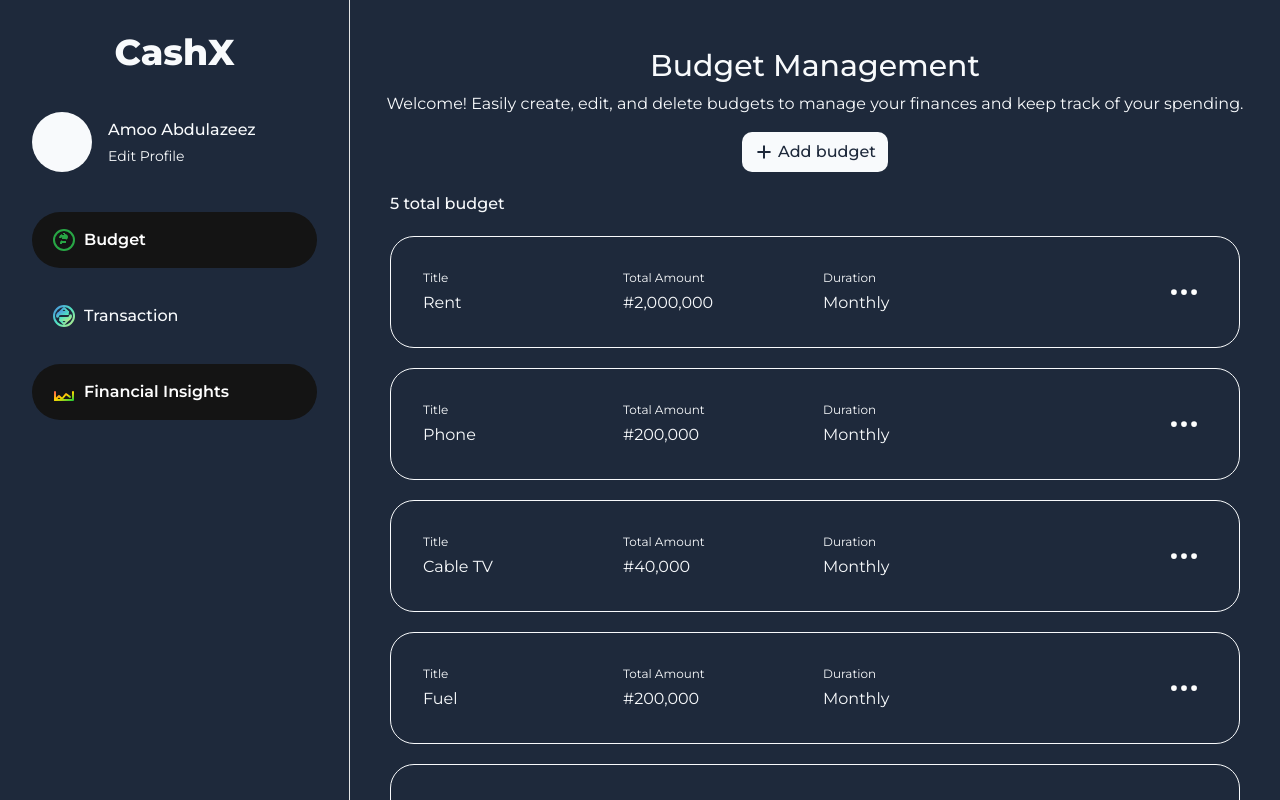
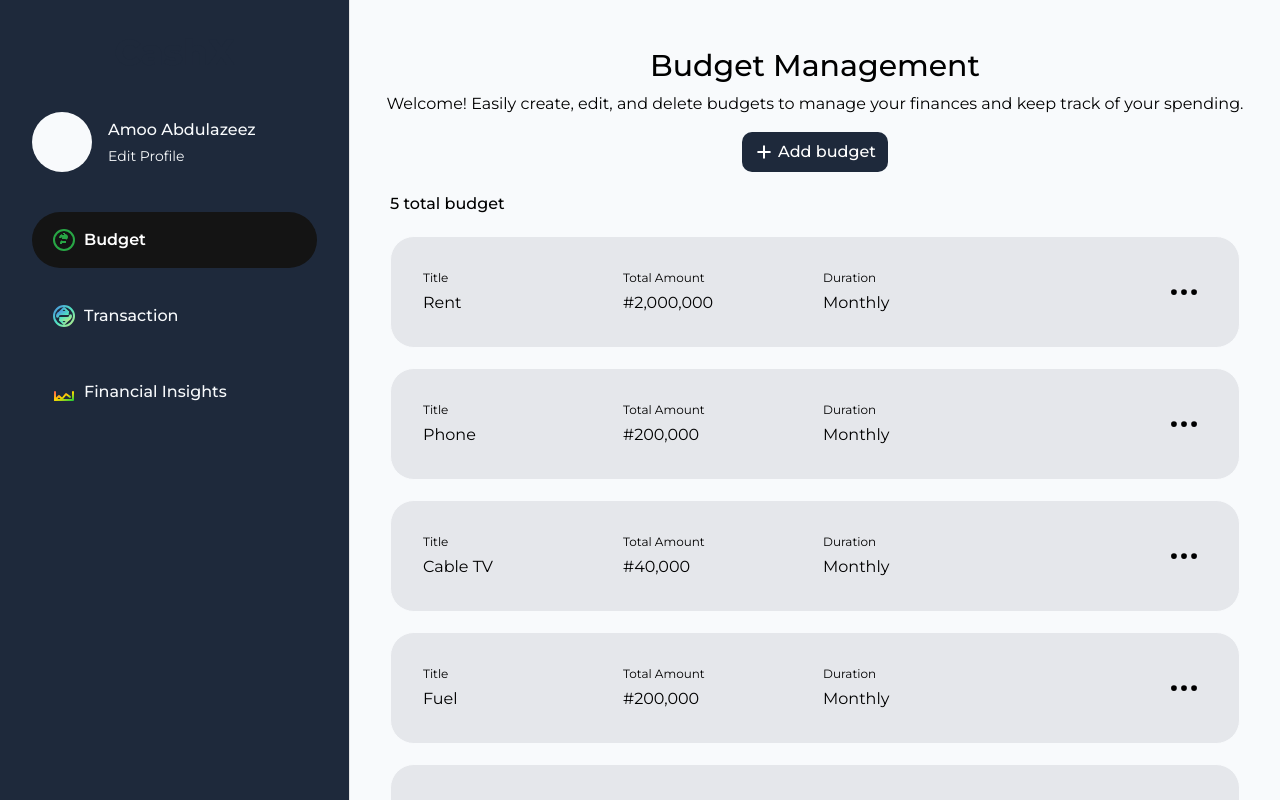
Before and after one commit to Azeez095/CashX, a Vue app: page /dashboard/budget in a window 1280 px wide. Built offline with nearby package versions, Linux system fonts and the light colour scheme.

Commit message:
Responsiveness updated

```diff
--- a/index.css
+++ b/index.css
@@ -14,7 +14,7 @@
 }
 
 body{
-    color: #F8FAFC;
+    color:black;
 }
 
 
--- a/src/components/AppBtn.vue
+++ b/src/components/AppBtn.vue
@@ -28,6 +28,15 @@ const props = defineProps({
     type: Boolean,
     default: false,
   },
+  backgroundColor: {
+      type: String,
+      default: 'white',
+    },
+  textColor: {
+      type: String,
+      default: 'white',
+    },
+
 });
 
 const emit = defineEmits(["click"]);
@@ -41,9 +50,18 @@ const handleClick = (event) => {
 
 <style scoped>
 .primary {
-    background: #F8FAFC;
-    color: #1E293B;
+  background-color: #1E293B;
+  color: white;
 }
+.secondary {
+  background-color: white;
+  color: #1E293B;
+}
+.secondary:hover{
+    background: lightblue;
+    color:#1E293B ;
+}
+
 .primary:hover{
     background: lightblue;
     color:#1E293B ;
@@ -51,5 +69,9 @@ const handleClick = (event) => {
 
 .outline {
   outline-style: auto;
+
+}
+.outline:hover{
+    background: rgb(255, 77, 0);
 }
 </style>
--- a/src/components/AppInput.vue
+++ b/src/components/AppInput.vue
@@ -1,5 +1,5 @@
 <template>
-  <div class="flex flex-col gap-1 " :class="{ 'checkbox': type === 'checkbox' }">
+  <div class="flex flex-col gap-1 " :class="{ 'checkbox': type === 'checkbox' } ">
     <label :for="id">{{ label }}</label>
     <input v-if="type !== 'select' && type !== 'textarea'" :type="showPassword ? 'text' : type" :name="name" :id="id"
       :placeholder="placeholder" :minlength="type === 'password' ? min : undefined" :required=required
@@ -113,13 +113,15 @@ input,
 textarea {
   width: 100%;
   padding: 8px 12px;
-  border: 1px solid #F8FAFC;
+  border: 1px solid gray;
   border-radius: 20px;
   outline: none;
-  color:#F8FAFC;
-  background-color: #1E293B;
+  color:black;
+  background-color: #F8FAFC;
 }
-
+input::placeholder{
+  color:black
+}
 input:hover {
   box-shadow: 0 4px 8px rgb(226, 226, 104, 0.2);
   border: 1px solid #2563EB;
--- a/src/components/SideNav.vue
+++ b/src/components/SideNav.vue
@@ -1,29 +1,29 @@
 <template>
-    <div class="h-screen hidden lg:block min-w-[350px]  border-r border-r-[#E5E5E5]">
+    <div class="bg-custom-dark h-screen hidden lg:block min-w-[350px]  border-r border-r-[#E5E5E5]">
         <div class="p-8 flex flex-col gap-10">
-            <h1 class="text-4xl text-center font-extrabold">CashX</h1>
+            <h1 class="sm:text-custom-dark text-4xl text-center font-extrabold">CashX</h1>
             <div class="flex gap-4 items-center">
                 <div class="w-[60px] h-[60px] rounded-full bg-custom-light"></div>
-                <div class="flex flex-col gap-1">
+                <div class="flex flex-col gap-1 text-custom-light">
                     <h2 class="font-medium">{{ user?.name }}</h2>
                     <span class="text-sm cursor-pointer">Edit Profile</span>
                 </div>
             </div>
             <div class="flex flex-col gap-5">
                 <router-link to="/dashboard/budget"
-                    class="py-4 px-5 w-full flex font-medium items-center gap-2 rounded-[30px] text-[#141414]"
+                    class="py-4 px-5 w-full flex font-medium items-center gap-2 rounded-[30px] text-custom-light"
                     exact-active-class="active_link">
                     <img class="h-6 w-6" src="@/assets/icons/budget.svg" alt="">
                     Budget
                 </router-link>
-                <router-link to="/"
+                <router-link to="/dashboard/transaction"
                     class="py-4 px-5 w-full font-medium flex items-center gap-2 rounded-[30px] text-custom-light"
                     exact-active-class="active_link">
                     <img class="h-6 w-6" src="@/assets/icons/transaction.svg" alt="">
                     Transaction
                 </router-link>
-                <router-link to=""
-                    class="py-4 px-5 w-full font-medium flex items-center gap-2 rounded-[30px] text-[#141414]"
+                <router-link to="/dashboard/financial-insight"
+                    class="py-4 px-5 w-full font-medium flex items-center gap-2 rounded-[30px] text-custom-light"
                     exact-active-class="active_link">
                     <img class="h-6 w-6" src="@/assets/icons/insight.svg" alt="">
                     Financial Insights
@@ -31,7 +31,7 @@
             </div>
         </div>
     </div>
-    <div class="py-3 lg:hidden bg-white border-0 px-4 flex items-center justify-between sticky top-0">
+    <div class="py-3 lg:hidden bg-white border-0 px-4 flex items-center justify-between sticky top-0 ">
         <h1 class="text-4xl text-center font-extrabold logo">CashX</h1>
         <img @click="toggleMenu" class="w-8 h-8" src="@/assets/icons/hamburger.svg" alt="hamburger">
     </div>
--- a/src/views/Signup.vue
+++ b/src/views/Signup.vue
@@ -13,10 +13,10 @@
                       <AppInput label="Email address" type="email" required v-model="email" name="email" id="email" placeholder="Enter a email address" />
                       <AppInput label="Password" type="password" required v-model="password" :min="8" name="password" id="password" placeholder="min 8 chars" />
                       <AppInput label="I agree to the Terms & Privacy" type="checkbox" v-model="checkbox" name="checkbox" id="checkbox" placeholder="min 8 chars" />
-                        <AppBtn type="submit" variant="primary" >Sign up</AppBtn>
+                        <AppBtn type="submit" variant="secondary" >Sign up</AppBtn>
                   </form>
               <div>
-                  Have an account? <a class="underline" href="/login">Log in</a>
+                  Have an account? <a class="hover:text-blue-300 underline" href="/login">Log in</a>
               </div>
           </div>
           <img class="rounded-2xl hidden lg:flex h-[80vh] w-[490px] xl:w-fit" src="@/assets/images/auth-banner.png" alt="home-banner">
--- a/src/views/dashboard/Budget.vue
+++ b/src/views/dashboard/Budget.vue
@@ -1,22 +1,21 @@
 <!-- eslint-disable vue/multi-word-component-names -->
 <template>
-    <div class="bg-custom-dark text-custom-light " @click="closeMenu" >
+    <div class="bg-custom-light text-black " @click="closeMenu" >
         <div class="flex flex-col gap-2 text-center ">
             <h1 class="font-medium text-3xl">Budget Management</h1>
             <span>Welcome! Easily create, edit, and delete budgets to manage your finances and keep track of your spending.</span>
         </div>
             <div class="flex flex-col mb-4 gap-6 lg:gap-10">
                 <div class="flex items-center justify-center mt-4">
-                   <AppBtn>
+                   <AppBtn @click="toggleModal(null, 'add')" variant="primary">
                         <img src="@/assets/icons/Add.svg" alt="add">
-
                         Add budget
                     </AppBtn>
 
                 </div>
                 <h2 class="font-medium px-2 lg:my-[-20px]">{{ budgets.length }} total budget</h2>
                 <div class="flex flex-col  gap-4">
-                    <div v-for="(budget, index) in budgets" :key="index" class=" bg-custom-dark border border-custom-light mx-2 mb-1 max-w-full p-8 grid grid-cols-3 item lg:grid-cols-4 gap-4 justify-between rounded-3xl">
+                    <div v-for="(budget, index) in budgets" :key="index" class="bg-gray-200 border border-custom-light mx-2 mb-1 max-w-full p-8 grid grid-cols-3 lg:grid-cols-4 gap-4 justify-between rounded-3xl transition-transform duration-300 hover:scale-105 hover:shadow-lg">
                         <div class="flex  flex-col items-start gap-1 capitalize">
                             <span class="text-[12px]">Title</span>
                             <div class="w-full truncate">{{ budget.title }}</div>
@@ -25,7 +24,7 @@
                             <span class="text-[12px]">Total Amount</span>
                             #{{ budget.amount.toLocaleString() }}
                         </div>
-                        <div class="hidden lg:flex flex-col items-start gap-1">
+                        <div class="hidden lg:flex flex-col items-start gap-1 ">
                             <span class="text-[12px]">Duration</span>
                             {{ budget.duration }}
                         </div>
@@ -43,7 +42,7 @@
     </div>
     <AppModal :isOpen="addModalIsOpen" position="left">
         <form @submit.prevent="addBudget" class="h-screen w-[100%] lg:w-[600px] bg-[#fafafa] py-10 px-8 flex flex-col gap-10">
-            <div class="flex flex-col gap-2">
+            <div class="flex flex-col gap-2 text-center">
                 <h1 class="text-3xl">Add New Budget</h1>
                 <span>Add new budget to keep track of your spending.</span>
             </div>
@@ -52,8 +51,8 @@
                 <AppInput label="Amount" required type="number" name="amount" id="amount" v-model="formData.amount" placeholder="Enter budget amount"></AppInput>
                 <AppInput label="Duration" required type="select" :selectArray="durationArray" v-model="formData.duration" name="duration" id="duration" placeholder="Select a duration"></AppInput>
             </div>
-            <div class="flex justify-center gap-4">
-                <AppBtn variant="outline" @click="toggleModal(null, 'add')">Cancel</AppBtn>
+            <div class="flex justify-between gap-4">
+                <AppBtn variant="outline" @click="toggleModal(null, 'add')" class=":hover:bg-red-600">Cancel</AppBtn>
                 <AppBtn type="submit">Add Budget</AppBtn>
             </div>
         </form>
@@ -185,4 +184,5 @@ const deleteBudget = (id) => {
 
 }
 
+
 </style>
--- a/src/views/dashboard/Dashboard.vue
+++ b/src/views/dashboard/Dashboard.vue
@@ -1,6 +1,6 @@
 <!-- eslint-disable vue/multi-word-component-names -->
 <template>
-    <div class="flex flex-col lg:flex-row bg-custom-dark ">
+    <div class="flex flex-col lg:flex-row bg-custom-light ">
         <SideNav></SideNav>
         <div class="lg:px-8 lg:py-12 py-6 px-4 w-full lg:h-screen overflow-auto scroll-container">
             <RouterView></RouterView>
--- a/src/views/dashboard/Transaction.vue
+++ b/src/views/dashboard/Transaction.vue
@@ -1,7 +1,7 @@
 <!-- eslint-disable vue/multi-word-component-names -->
 <template>
     <div @click="closeMenu" class="flex flex-col gap-6">
-        <div class="flex flex-col gap-2">
+        <div class="flex flex-col gap-2 text-center">
             <h1 class="font-medium text-3xl">Transaction Management</h1>
             <span>Welcome! Easily create, edit, and delete transactions to manage your finances and keep track of your spending.</span>
         </div>
```
Also changed, not shown: src/views/Login.vue (+8 -8 lines), src/assets/icons/Add.svg, src/assets/icons/action.svg.
